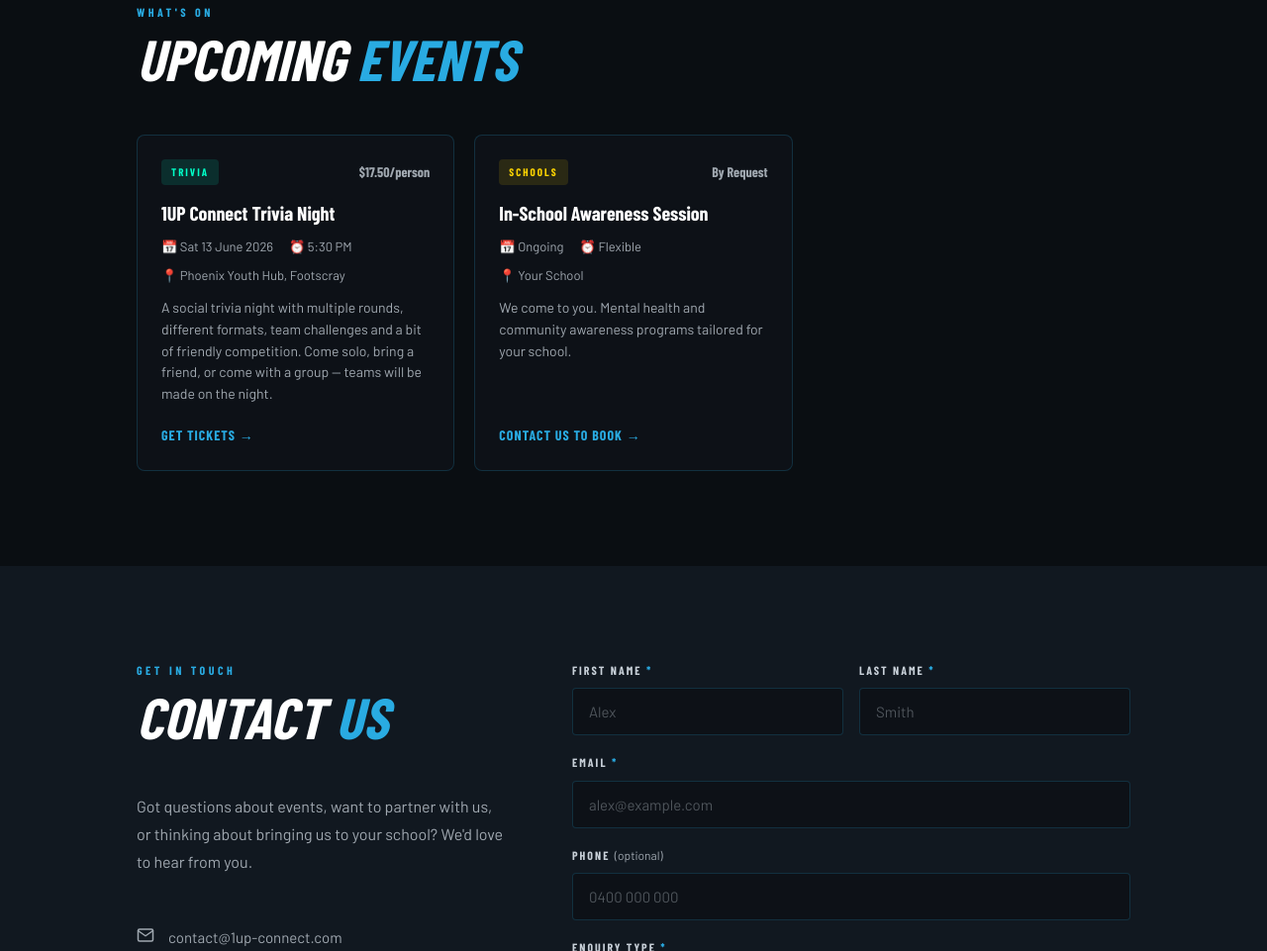
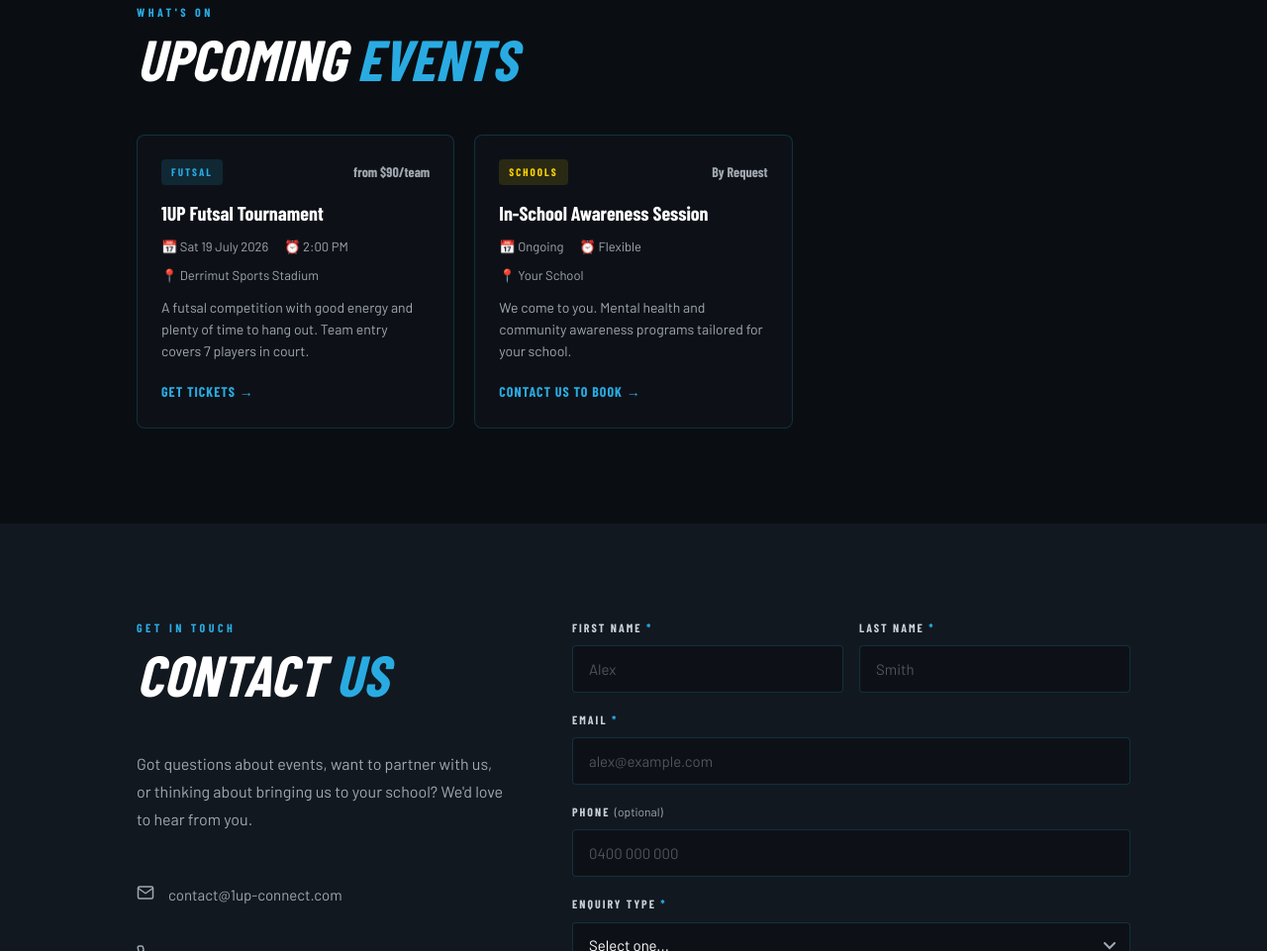
Before and after one commit to 1up-connect/1up-connect-WEBSITE, a website: page public/index.html in a window 1280 px wide. Shown: the part 1980-2941 px from the top of the page at 99% size. Drawn offline with nearby package versions, Linux system fonts and the light colour scheme; a web font is replaced by a local one.

Commit message:
Update index.html
Replace Trivia Night event with Futsal Tournament

```diff
--- a/public/index.html
+++ b/public/index.html
@@ -132,19 +132,19 @@
         <h2 id="events-heading" class="section-title">Upcoming <span>Events</span></h2>
         <div class="events-grid">
 
-          <article class="event-card fade-up" aria-label="1UP Connect Trivia Night">
+          <article class="event-card fade-up" aria-label="1UP Futsal Tournament">
             <div class="event-header">
-              <span class="event-tag tag-social">Trivia</span>
-              <span class="event-price">$17.50/person</span>
+              <span class="event-tag tag-sport">Futsal</span>
+              <span class="event-price">from $90/team</span>
             </div>
-            <h3 class="event-title">1UP Connect Trivia Night</h3>
+            <h3 class="event-title">1UP Futsal Tournament</h3>
             <div class="event-meta">
-              <span class="meta-item"><span aria-hidden="true">&#x1F4C5;</span> Sat 13 June 2026</span>
-              <span class="meta-item"><span aria-hidden="true">&#x23F0;</span> 5:30 PM</span>
+              <span class="meta-item"><span aria-hidden="true">&#x1F4C5;</span> Sat 19 July 2026</span>
+              <span class="meta-item"><span aria-hidden="true">&#x23F0;</span> 2:00 PM</span>
             </div>
-            <p class="event-location"><span aria-hidden="true">&#x1F4CD;</span> Phoenix Youth Hub, Footscray</p>
-            <p class="event-desc">A social trivia night with multiple rounds, different formats, team challenges and a bit of friendly competition. Come solo, bring a friend, or come with a group — teams will be made on the night.</p>
-            <a href="https://www.eventbrite.com.au/e/1up-connect-trivia-night-tickets-1990732581741?aff=oddtdtcreator" class="btn-event" target="_blank" rel="noopener noreferrer">Get Tickets &#x2192;</a>
+            <p class="event-location"><span aria-hidden="true">&#x1F4CD;</span> Derrimut Sports Stadium</p>
+            <p class="event-desc">A futsal competition with good energy and plenty of time to hang out. Team entry covers 7 players in court.</p>
+            <a href="https://www.eventbrite.com.au/e/1up-connect-futsal-tournament-tickets-1992802681465?aff=oddtdtcreator" class="btn-event" target="_blank" rel="noopener noreferrer">Get Tickets &#x2192;</a>
           </article>
 
           <article class="event-card fade-up" aria-label="In-School Awareness Session">
```
